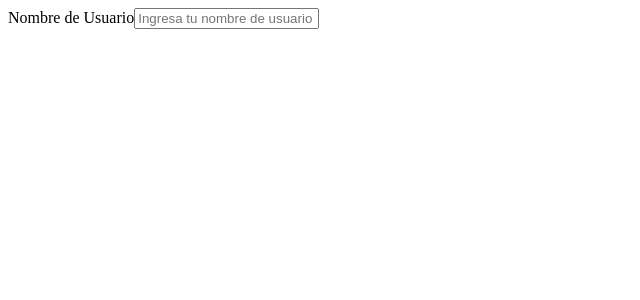
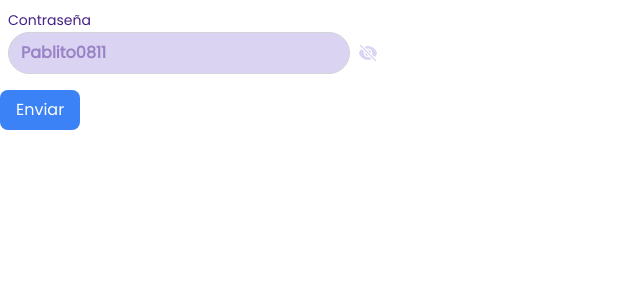
Before and after one commit to IsSact22/loudred, a Next.js app: page /input in a window 1280 px wide. Shown: the top 300 px of the page, without its empty margins (0-640 px from the left). Built offline with nearby package versions, Linux system fonts and the light colour scheme; no server answers.

Commit message:
Inputs ahora si sin forzar el programa
que desgracia

```diff
--- a/app/globals.css
+++ b/app/globals.css
@@ -1,13 +1,14 @@
-/* @tailwind base;
+@tailwind base;
 @tailwind components;
 @tailwind utilities;
+
 
 :root {
   --background: #ffffff;
   --foreground: #171717;
 }
 
-@media (prefers-color-scheme: dark) {
+@media (prefers-color-scheme: white) {
   :root {
     --background: #0a0a0a;
     --foreground: #ededed;
@@ -17,5 +18,5 @@
 body {
   color: var(--foreground);
   background: var(--background);
-  font-family: Arial, Helvetica, sans-serif;
-} */
+  @apply font-sans;
+}
--- a/app/input/page.js
+++ b/app/input/page.js
@@ -1,13 +1,52 @@
+//LLAMADO AL INPUT GENERAL
+// "use client";
+// import React from 'react';
+// import { useForm, FormProvider } from 'react-hook-form';
+// import Input from '@/components/Input';
+
+// const InputForm = () => {
+//   // Establecemos valores predeterminados para los inputs
+//   const methods = useForm({
+//     defaultValues: {
+//       username: '', // Valor inicial para evitar undefined
+//     },
+//   });
+
+//   const onSubmit = (data) => {
+//     console.log(data);
+//   };
+
+//   return (
+//     <FormProvider {...methods}>
+//       <form onSubmit={methods.handleSubmit(onSubmit)}>
+//         <Input
+//           name="username"
+//           label="Nombre"
+//           placeholder="Fulanito"
+//           rules={
+//             { required: 'Este campo es obligatorio' }
+//           }
+//           className="w-96"
+//         />
+//       </form>
+//     </FormProvider>
+//   );
+// };
+
+// export default InputForm;
+
+
+
+//LLAMADO AL INPUT DE CONTRASEÑA
 "use client";
 import React from 'react';
 import { useForm, FormProvider } from 'react-hook-form';
-import Input from '@/components/Input';
+import PasswordInput from '@/components/PasswordInput';
 
-const InputForm = () => {
-  // Establecemos valores predeterminados para los inputs
+const PasswordForm = () => {
   const methods = useForm({
     defaultValues: {
-      username: '', // Valor inicial para evitar undefined
+      password: '',
     },
   });
 
@@ -18,17 +57,31 @@ const InputForm = () => {
   return (
     <FormProvider {...methods}>
       <form onSubmit={methods.handleSubmit(onSubmit)}>
-        <Input
-          name="username"
-          label="Nombre de Usuario"
-          placeholder="Ingresa tu nombre de usuario"
-          rules={
-            { required: 'Este campo es obligatorio' }
-          }
+        <PasswordInput
+          name="password"
+          label="Contraseña"
+          placeholder="Pablito0811"
+          rules={{
+            required: 'La contraseña es obligatoria',
+            minLength: {
+              value: 8,
+              message: 'La contraseña debe tener al menos 8 caracteres',
+            },
+            pattern: {
+              value: /^(?=.*[a-z])(?=.*[A-Z])(?=.*\d)(?=.*[@$!%*?&])[A-Za-z\d@$!%*?&]{8,}$/,
+              message: 'Debe incluir mayúsculas, minúsculas, números y un carácter especial',
+            },
+          }}
         />
+        <button
+          type="submit"
+          className="mt-4 px-4 py-2 bg-blue-500 text-white rounded-lg hover:bg-blue-600"
+        >
+          Enviar
+        </button>
       </form>
     </FormProvider>
   );
 };
 
-export default InputForm;
+export default PasswordForm;
--- a/app/layout.js
+++ b/app/layout.js
@@ -1,6 +1,8 @@
 import localFont from "next/font/local";
 import { CoreProvider } from "@/components/CoreProvider";
-import "./globals.css";
+import './globals.css';
+import '@fontsource/poppins';
+
 
 
 const geistSans = localFont({
--- a/components/Input.jsx
+++ b/components/Input.jsx
@@ -1,22 +1,26 @@
 import React from 'react';
 import { useFormContext, Controller } from 'react-hook-form';
 
+
+//INPUT GENERAL
 const Input = ({
   name, // Nombre del campo para usar en react-hook-form
   type = 'text', // Tipo de input (text, email, etc.)
   label, // Etiqueta del input
   placeholder = '', // Texto placeholder
   rules = {}, // Reglas de validación para react-hook-form
+  className = '', // Clases adicionales para estilos personalizados
+  containerClass = '', // Clases para el contenedor
   ...props // Cualquier otra prop adicional
 }) => {
   const { control, formState: { errors } } = useFormContext(); // Acceder al contexto de react-hook-form
 
   return (
-    <div className="mb-4">
+    <div className={`mt-2 px-2 ${containerClass}`}>
       {label && (
         <label
           htmlFor={name}
-          className="block text-sm/6 font-medium text-gray-900"
+          className="block text-sm/6 font-medium text-lila-label font-black"
         >
           {label}
         </label>
@@ -32,9 +36,10 @@ const Input = ({
             type={type}
             id={name}
             placeholder={placeholder}
-            className={`w-full px-3 py-2 border rounded-lg focus:outline-none focus:ring-2 focus:ring-blue-500 focus:border-blue-500 ${
+            className={` px-3 py-2 border rounded-full bg-lila-input focus:outline-none focus:ring-2 focus:ring-blue-500 focus:border-blue-500 ${
               errors[name] ? 'border-red-500' : 'border-gray-300'
-            }`}
+            } placeholder-lila-placeholder placeholder-opacity-40 font-black
+             ${className}`} // Agregar clases personalizadas
             {...props}
           />
         )}
--- /dev/null
+++ b/components/PasswordInput.jsx
@@ -0,0 +1,73 @@
+import React, { useState } from 'react';
+import { useFormContext, Controller } from 'react-hook-form';
+import { EyeIcon, EyeSlashIcon } from '@heroicons/react/24/solid';
+
+
+//INPUT PARA CONTRASEÑAS
+const PasswordInput = ({
+  name, // Nombre del campo en el formulario
+  label = '', // Etiqueta del input
+  placeholder = '', // Placeholder
+  className = '', // Clases adicionales para estilos personalizados
+  containerClass = '', // Clases para el contenedor
+  rules = {}, // Reglas de validación específicas para contraseñas
+  ...props // Props adicionales
+}) => {
+  const [isVisible, setIsVisible] = useState(false); // Control de visibilidad de contraseña
+  const { control, formState: { errors } } = useFormContext();
+
+  const toggleVisibility = () => setIsVisible(!isVisible);
+
+  return (
+    <div className={`mt-2 px-2 ${containerClass}`}>
+      {label && (
+        <label
+          htmlFor={name}
+          className="block text-sm/6 font-medium text-lila-label font-bold"
+        >
+          {label}
+        </label>
+      )}
+
+      <div className="flex items-center relativ">
+        <Controller
+          name={name}
+          control={control}
+          rules={rules}
+          render={({ field }) => (
+            <input
+              {...field}
+              type={isVisible ? 'text' : 'password'} // Cambiar entre texto y contraseña
+              id={name}
+              placeholder={placeholder}
+              className={` px-3 py-2 border rounded-full bg-lila-input focus:outline-none focus:ring-2 focus:ring-blue-500 focus:border-blue-500 ${
+                errors[name] ? 'border-red-500' : 'border-gray-300'
+              } placeholder-lila-placeholder placeholder-opacity-40 font-black
+               ${className}`}
+              {...props}
+            />
+          )}
+        />
+
+        {/* Botón de mostrar/ocultar contraseña */}
+        <button
+          type="button"
+          onClick={toggleVisibility}
+          className=" ml-2 flex items-center text-gray-600 hover:text-gray-900 focus:outline-none"
+        >
+            {isVisible ? (
+                <EyeIcon className="h-5 w-5 text-lila-input hover:text-lila-label" />
+                ) : (
+                <EyeSlashIcon className="h-5 w-5 text-lila-input hover:text-lila-label" />
+            )}
+        </button>
+      </div>
+
+      {errors[name] && (
+        <p className="text-sm text-red-500 mt-1">{errors[name].message}</p>
+      )}
+    </div>
+  );
+};
+
+export default PasswordInput;
--- a/tailwind.config.js
+++ b/tailwind.config.js
@@ -10,6 +10,13 @@ module.exports = {
       colors: {
         background: "var(--background)",
         foreground: "var(--foreground)",
+        'lila-input': '#DAD3F2',
+        'lila-placeholder': '#360983',
+        'lila-label': '#462185',
+        'rojo-titulos': '#DB314A'
+      },
+      fontFamily: {
+        sans: ['Poppins', 'sans-serif'],
       },
     },
   },
```
